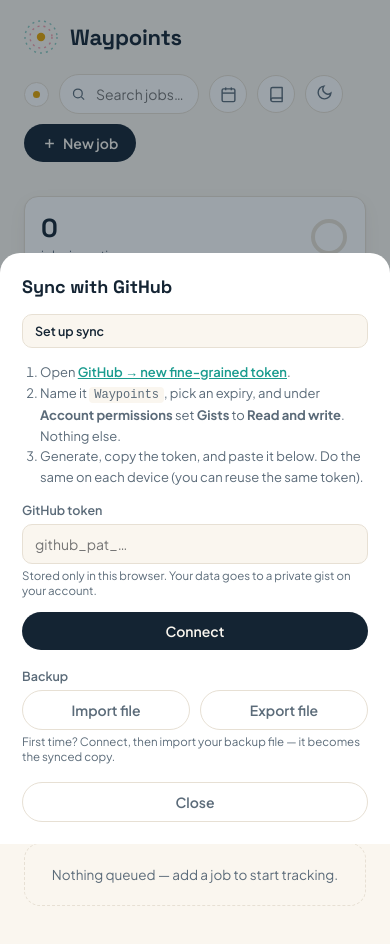
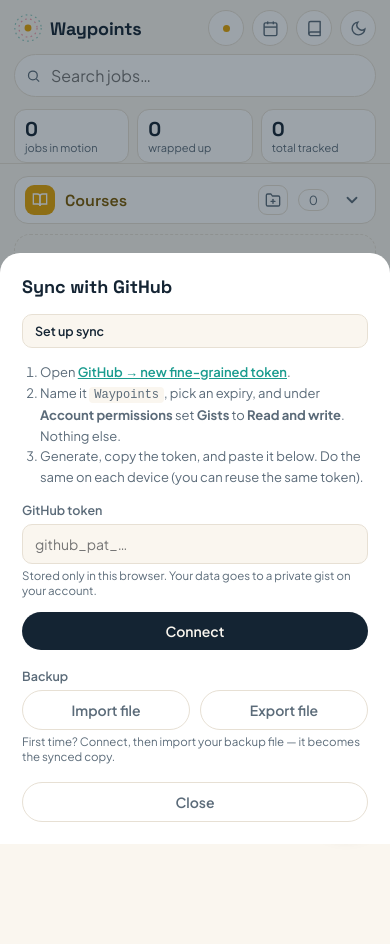
Before and after one commit to AaravPatel007/waypoints, a plain HTML site: page index.html in a window 390 px wide. After the commit the page ends 844 px from the top, so only its background shows below. Drawn offline with Linux system fonts and the light colour scheme.

Commit message:
Add files via upload

```diff
--- a/index.html
+++ b/index.html
@@ -1263,6 +1263,92 @@
     cursor: pointer;
     padding: 0;
     display: none;
+  }
+
+
+  /* ---------- Header buttons: icons exactly centred (no stray baseline gap) ---------- */
+  .icon-btn { padding: 0; line-height: 0; flex-shrink: 0; }
+  .icon-btn svg { display: block; }
+  #themeIconHolder { display: flex; align-items: center; justify-content: center; line-height: 0; }
+  .calendar-wrap { display: flex; align-items: center; }
+
+  /* ---------- Sections stacked in one column: collapsible ---------- */
+  .col-toggle { display: none; }
+  @media (max-width: 900px) {
+    /* calendar: always fully on screen, centred, scrolls inside itself if the screen is short */
+    .calendar-wrap { position: static; }
+    .calendar-pop {
+      position: fixed;
+      top: calc(64px + env(safe-area-inset-top, 0px));
+      left: 0; right: 0; margin: 0 auto;
+      width: min(360px, calc(100vw - 24px)); max-width: none;
+      max-height: calc(100vh - 84px);
+      max-height: calc(100dvh - 84px);
+      overflow-y: auto;
+    }
+    .board { gap: 12px; }
+    .column-head {
+      padding: 8px 8px 8px 10px;
+      margin-bottom: 10px;
+      background: var(--surface);
+      border: 1px solid var(--line);
+      border-radius: 14px;
+      cursor: pointer;
+      -webkit-tap-highlight-color: transparent;
+      user-select: none;
+    }
+    .column.collapsed .column-head { margin-bottom: 0; }
+    .col-toggle {
+      display: inline-flex; align-items: center; justify-content: center;
+      width: 30px; height: 30px; padding: 0; margin-left: -2px;
+      background: none; border: none; border-radius: 9px;
+      color: var(--ink-soft); cursor: pointer; flex-shrink: 0;
+    }
+    .col-toggle svg { transition: transform .18s ease; }
+    .column.collapsed .col-toggle svg { transform: rotate(-90deg); }
+    .column.collapsed .card-list { display: none; }
+    .card-list { padding-bottom: 6px; }
+  }
+
+  /* ---------- Phone portrait ---------- */
+  @media (max-width: 600px) {
+    .topbar { position: static; }               /* scrolls away instead of covering the screen */
+    .topbar-inner { padding: 10px 14px 6px; gap: 8px; position: relative; }
+    .brand { order: 0; flex: 1; min-width: 0; gap: 8px; }
+    .brand svg { width: 28px; height: 28px; }
+    .brand-text h1 { font-size: 18px; }
+    .topbar-controls { display: contents; }
+    .sync-status { order: 1; }
+    .calendar-wrap { order: 2; position: static; }
+    #notesBtn { order: 3; }
+    #themeToggle { order: 4; }
+    .search-box { order: 6; flex: 1 0 100%; }
+    .search-box input, .search-box input:focus { width: 100%; }
+    .icon-btn { width: 36px; height: 36px; }
+    .sync-status { width: 36px; height: 36px; padding: 0; justify-content: center; }
+
+    /* New job becomes a round button floating bottom-right */
+    #addTaskBtn {
+      position: fixed; z-index: 25;
+      right: 16px; bottom: calc(18px + env(safe-area-inset-bottom, 0px));
+      width: 56px; height: 56px; padding: 0; justify-content: center;
+      border-radius: 50%; box-shadow: 0 6px 18px rgba(0,0,0,.28);
+    }
+    #addTaskBtn svg { width: 22px; height: 22px; }
+    #addTaskBtn .btn-label { display: none; }
+
+    /* the three counters on one line */
+    .summary { padding: 6px 14px 0; grid-template-columns: repeat(3, 1fr); gap: 8px; }
+    .summary-card { padding: 8px 10px; flex-direction: column; align-items: flex-start; justify-content: center; border-radius: 12px; box-shadow: none; }
+    .summary-card .num { font-size: 20px; line-height: 1.1; }
+    .summary-card .lbl { font-size: 11px; margin-top: 1px; white-space: nowrap; }
+    .summary-ring { display: none; }
+
+    .board { padding: 12px 14px 96px; }
+
+    /* 16px inputs stop iPhones zooming the page when a field is focused */
+    .search-box input, .field input, .field textarea, .field select,
+    .stage-edit-row input, .folder-name-input, .notes-textarea { font-size: 16px; }
   }
 
 </style>
@@ -1307,9 +1393,9 @@
         <button class="icon-btn" id="themeToggle" title="Toggle light / dark" aria-label="Toggle light or dark mode">
           <span id="themeIconHolder"></span>
         </button>
-        <button class="btn btn-primary" id="addTaskBtn">
+        <button class="btn btn-primary" id="addTaskBtn" aria-label="New job">
           <svg width="15" height="15" viewBox="0 0 24 24" fill="none" stroke="currentColor" stroke-width="2.4"><line x1="12" y1="5" x2="12" y2="19"/><line x1="5" y1="12" x2="19" y2="12"/></svg>
-          New job
+          <span class="btn-label">New job</span>
         </button>
       </div>
     </div>
@@ -1467,6 +1553,8 @@
   var folders = [];            // [{id, name, category}] — jobs point to one via task.folderId
   var FOLDERS_OPEN_KEY = "waypoints_folders_open_v1";
   var openFolders = {};        // per-device: which folders are expanded
+  var COLS_KEY = "waypoints_cols_collapsed_v1";
+  var collapsedCols = {};      // per-device: which sections are folded up to one line
   var renamingFolderId = null;
   var currentFolderId = null;  // folder chosen in the job modal
   var editingId = null;
@@ -1798,6 +1886,7 @@
     notes = [];
     folders = [];
     try { openFolders = JSON.parse(lsGet(FOLDERS_OPEN_KEY) || "{}") || {}; } catch(e) { openFolders = {}; }
+    try { collapsedCols = JSON.parse(lsGet(COLS_KEY) || "{}") || {}; } catch(e) { collapsedCols = {}; }
     var theme = "light";
     try {
       theme = localStorage.getItem(THEME_KEY) ||
@@ -2001,7 +2090,8 @@
     dragScrollRaf = null;
     if (!(draggedId || draggedFolderId) || dragY === null) return;
     var bar = document.querySelector(".topbar");
-    var topEdge = bar ? bar.getBoundingClientRect().bottom : 0;   // the sticky header covers the top of the page
+    var pinned = bar && getComputedStyle(bar).position === "sticky";
+    var topEdge = pinned ? Math.max(0, bar.getBoundingClientRect().bottom) : 0;   // a pinned header covers the top of the page
     var zone = 110, maxSpeed = 26, speed = 0;
     if (dragY < topEdge + zone) {
       speed = -maxSpeed * Math.min(1, (topEdge + zone - dragY) / zone);
@@ -2055,6 +2145,35 @@
       countBadge.className = "column-count";
       countBadge.textContent = items.length;
       head.appendChild(countBadge);
+
+      // Fold the whole section up to its header line (single-column layouts only; search always shows everything).
+      var colToggle = document.createElement("button");
+      colToggle.type = "button";
+      colToggle.className = "col-toggle";
+      colToggle.innerHTML = '<svg width="18" height="18" viewBox="0 0 24 24" fill="none" stroke="currentColor" stroke-width="2.4" stroke-linecap="round" stroke-linejoin="round"><polyline points="6 9 12 15 18 9"/></svg>';
+      head.appendChild(colToggle);
+      var folded = !query && !!collapsedCols[cat.key];
+      col.classList.toggle("collapsed", folded);
+      function syncToggle() {
+        var isFolded = col.classList.contains("collapsed");
+        colToggle.setAttribute("aria-expanded", isFolded ? "false" : "true");
+        colToggle.setAttribute("aria-label", (isFolded ? "Expand " : "Collapse ") + cat.label);
+        colToggle.title = (isFolded ? "Expand " : "Collapse ") + cat.label;
+      }
+      syncToggle();
+      function toggleSection() {
+        if (query) return;
+        var now = col.classList.toggle("collapsed");
+        collapsedCols[cat.key] = now;
+        lsSet(COLS_KEY, JSON.stringify(collapsedCols));
+        syncToggle();
+      }
+      colToggle.addEventListener("click", function(e){ e.stopPropagation(); toggleSection(); });
+      head.addEventListener("click", function(e){
+        if (e.target.closest(".col-folder-btn")) return;
+        if (!window.matchMedia("(max-width: 900px)").matches) return;   // side-by-side layout: nothing to fold
+        toggleSection();
+      });
 
       var unfiled = items.filter(function(t){ return !folderOf(t); });
       var rootEntries = entriesFor(null, cat.key, items).filter(function(e){
@@ -2106,6 +2225,7 @@
   }
 
   function createFolder(catKey, parent) {
+    if (collapsedCols[catKey]) { collapsedCols[catKey] = false; lsSet(COLS_KEY, JSON.stringify(collapsedCols)); }
     if (parent && folderDepth(parent) >= MAX_FOLDER_DEPTH) { showToast("Folders can only go " + MAX_FOLDER_DEPTH + " levels deep"); return; }
     var f = { id: uid(), name: "New folder", category: catKey, parentId: parent ? parent.id : null, slot: parent ? 1000000 : 0 };
     folders.push(f);
```
